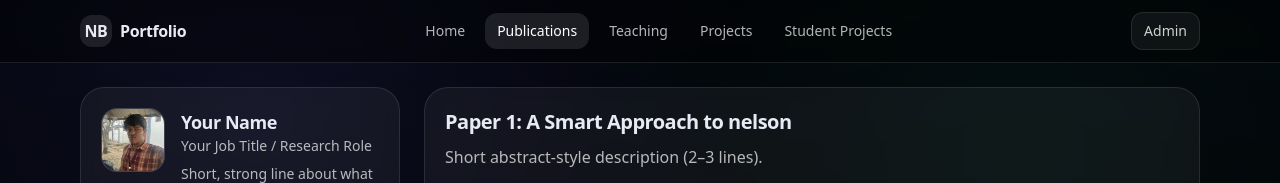
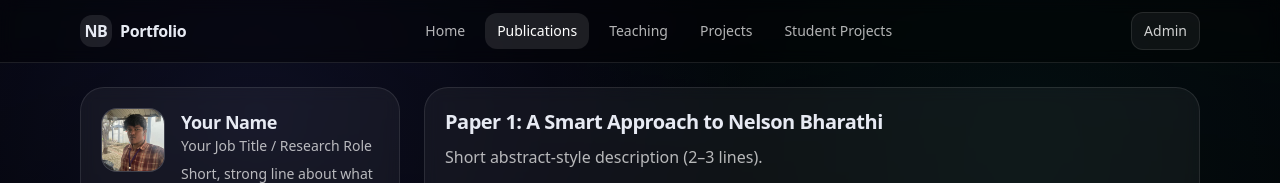
Before and after one commit to NelsonBharathi/nelsonbharathi.github.io, an Astro site: page /publications/paper-1 in a window 1280 px wide. Shown: the top 183 px of the page. Built offline with nearby package versions, Linux system fonts and the light colour scheme; Astro itself is replaced by a stand-in of ours.

Commit message:
Update Publications “paper-1”

```diff
--- a/src/content/publications/paper-1.md
+++ b/src/content/publications/paper-1.md
@@ -1,5 +1,5 @@
 ---
-title: "Paper 1: A Smart Approach to nelson"
+title: "Paper 1: A Smart Approach to Nelson Bharathi"
 description: Short abstract-style description (2–3 lines).
 date: 2025-06-01
 tags:
```
